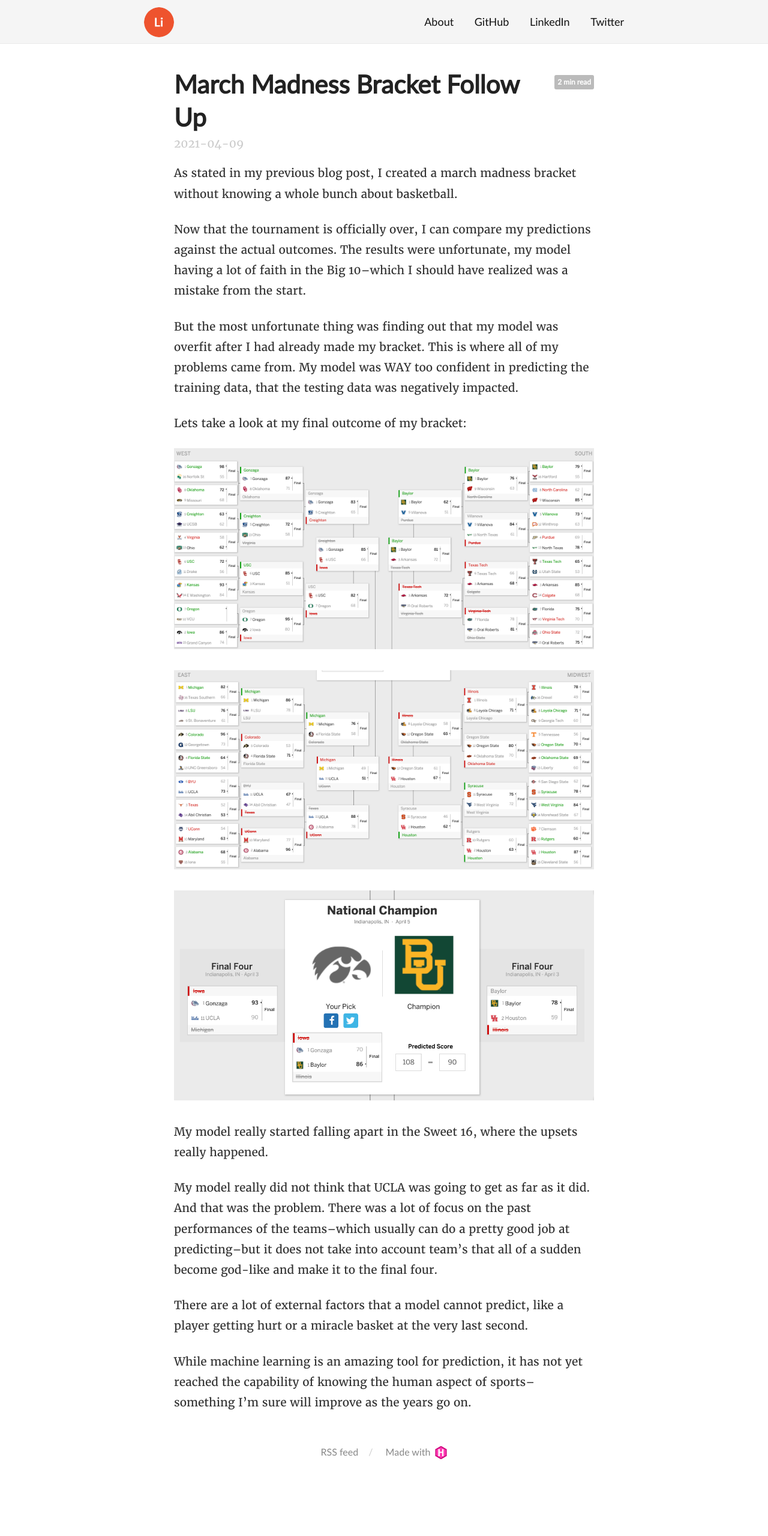
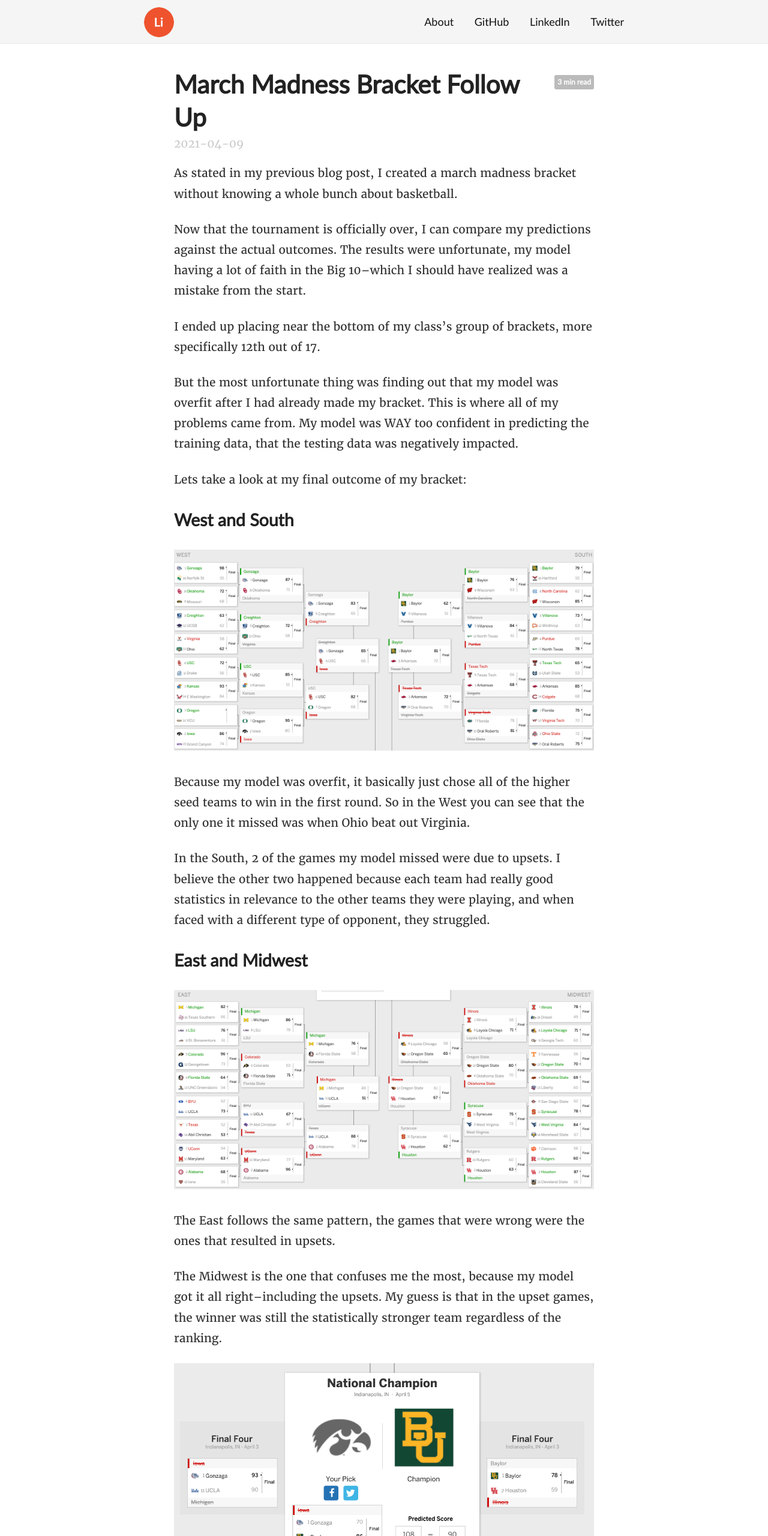
Before and after one commit to scollinsr/scollinsr.github.io, a plain HTML site: page 2021/04/09/march-madness-bracket-follow-up/index.html in a window 1280 px wide. Shown: the top 2560 px of the page at 60% size. Before the commit the page ends 2454 px from the top, so only its background shows below. Drawn offline with Linux system fonts and the light colour scheme.

Commit message:
fixing the march madness follow up

```diff
--- a/2021/04/09/march-madness-bracket-follow-up/index.html
+++ b/2021/04/09/march-madness-bracket-follow-up/index.html
@@ -59,7 +59,7 @@
 
   <article class="article">
 
-    <span class="article-duration">2 min read</span>
+    <span class="article-duration">3 min read</span>
 
 
     <h1 class="article-title">March Madness Bracket Follow Up</h1>
@@ -75,15 +75,34 @@
 
 <p>As stated in my previous blog post, I created a march madness bracket without knowing a whole bunch about basketball.</p>
 <p>Now that the tournament is officially over, I can compare my predictions against the actual outcomes. The results were unfortunate, my model having a lot of faith in the Big 10–which I should have realized was a mistake from the start.</p>
+<p>I ended up placing near the bottom of my class’s group of brackets, more specifically 12th out of 17.</p>
 <p>But the most unfortunate thing was finding out that my model was overfit after I had already made my bracket. This is where all of my problems came from. My model was WAY too confident in predicting the training data, that the testing data was negatively impacted.</p>
 <p>Lets take a look at my final outcome of my bracket:</p>
+<div id="west-and-south" class="section level2">
+<h2>West and South</h2>
 <p><img src="images/Screen%20Shot%202021-04-09%20at%2012.01.57%20PM.png" style="width:100.0%" /></p>
+<p>Because my model was overfit, it basically just chose all of the higher seed teams to win in the first round. So in the West you can see that the only one it missed was when Ohio beat out Virginia.</p>
+<p>In the South, 2 of the games my model missed were due to upsets. I believe the other two happened because each team had really good statistics in relevance to the other teams they were playing, and when faced with a different type of opponent, they struggled.</p>
+</div>
+<div id="east-and-midwest" class="section level2">
+<h2>East and Midwest</h2>
 <p><img src="images/Screen%20Shot%202021-04-09%20at%2012.02.07%20PM.png" style="width:100.0%" /></p>
+<p>The East follows the same pattern, the games that were wrong were the ones that resulted in upsets.</p>
+<p>The Midwest is the one that confuses me the most, because my model got it all right–including the upsets. My guess is that in the upset games, the winner was still the statistically stronger team regardless of the ranking.</p>
 <p><img src="images/Screen%20Shot%202021-04-09%20at%2012.02.18%20PM.png" style="width:100.0%" /></p>
-<p>My model really started falling apart in the Sweet 16, where the upsets really happened.</p>
-<p>My model really did not think that UCLA was going to get as far as it did. And that was the problem. There was a lot of focus on the past performances of the teams–which usually can do a pretty good job at predicting–but it does not take into account team’s that all of a sudden become god-like and make it to the final four.</p>
-<p>There are a lot of external factors that a model cannot predict, like a player getting hurt or a miracle basket at the very last second.</p>
-<p>While machine learning is an amazing tool for prediction, it has not yet reached the capability of knowing the human aspect of sports–something I’m sure will improve as the years go on.</p>
+<p>I think I got so many in the beginning because it was easy enough to say that the stronger team was going to win in the opening round, maybe even so in the second round. The problem started in the sweet sixteen when that was no longer the case.</p>
+<div id="my-feature-engineering-included" class="section level3">
+<h3>My feature engineering included:</h3>
+<p>Rolling_Mean_Possessions, Rolling_Mean_PPP, TeamTotalRebounds, TeamTurnovers, TeamSRS, TeamSOS, WinQuality</p>
+<p>All of which were specified for both team and opponent.</p>
+<p>These factors ended up being too highly correlated to eachother, causing the model to be overfit.</p>
+</div>
+</div>
+<div id="conclusion" class="section level2">
+<h2>Conclusion</h2>
+<p>Looking back, I definitely would have changed up my feature engineering to ensure my model wasn’t over fit, maybe picking different statistics than total rebounds and turnovers– the two I think are the correlated ones.</p>
+<p>I think I could have done better if I had noticed the overfit model from the beginning, which would have caused me to completely change my model. But who really knows if it would have been better.</p>
+</div>
 
     </div>
   </article>
--- a/categories/r/index.xml
+++ b/categories/r/index.xml
@@ -15,7 +15,7 @@
       <guid>/2021/04/09/march-madness-bracket-follow-up/</guid>
       <description>As stated in my previous blog post, I created a march madness bracket without knowing a whole bunch about basketball.
 Now that the tournament is officially over, I can compare my predictions against the actual outcomes. The results were unfortunate, my model having a lot of faith in the Big 10–which I should have realized was a mistake from the start.
-But the most unfortunate thing was finding out that my model was overfit after I had already made my bracket.</description>
+I ended up placing near the bottom of my class’s group of brackets, more specifically 12th out of 17.</description>
     </item>
 
     <item>
--- a/index.xml
+++ b/index.xml
@@ -15,7 +15,7 @@
       <guid>/2021/04/09/march-madness-bracket-follow-up/</guid>
       <description>As stated in my previous blog post, I created a march madness bracket without knowing a whole bunch about basketball.
 Now that the tournament is officially over, I can compare my predictions against the actual outcomes. The results were unfortunate, my model having a lot of faith in the Big 10–which I should have realized was a mistake from the start.
-But the most unfortunate thing was finding out that my model was overfit after I had already made my bracket.</description>
+I ended up placing near the bottom of my class’s group of brackets, more specifically 12th out of 17.</description>
     </item>
 
     <item>
--- a/post/index.xml
+++ b/post/index.xml
@@ -15,7 +15,7 @@
       <guid>/2021/04/09/march-madness-bracket-follow-up/</guid>
       <description>As stated in my previous blog post, I created a march madness bracket without knowing a whole bunch about basketball.
 Now that the tournament is officially over, I can compare my predictions against the actual outcomes. The results were unfortunate, my model having a lot of faith in the Big 10–which I should have realized was a mistake from the start.
-But the most unfortunate thing was finding out that my model was overfit after I had already made my bracket.</description>
+I ended up placing near the bottom of my class’s group of brackets, more specifically 12th out of 17.</description>
     </item>
 
     <item>
```
